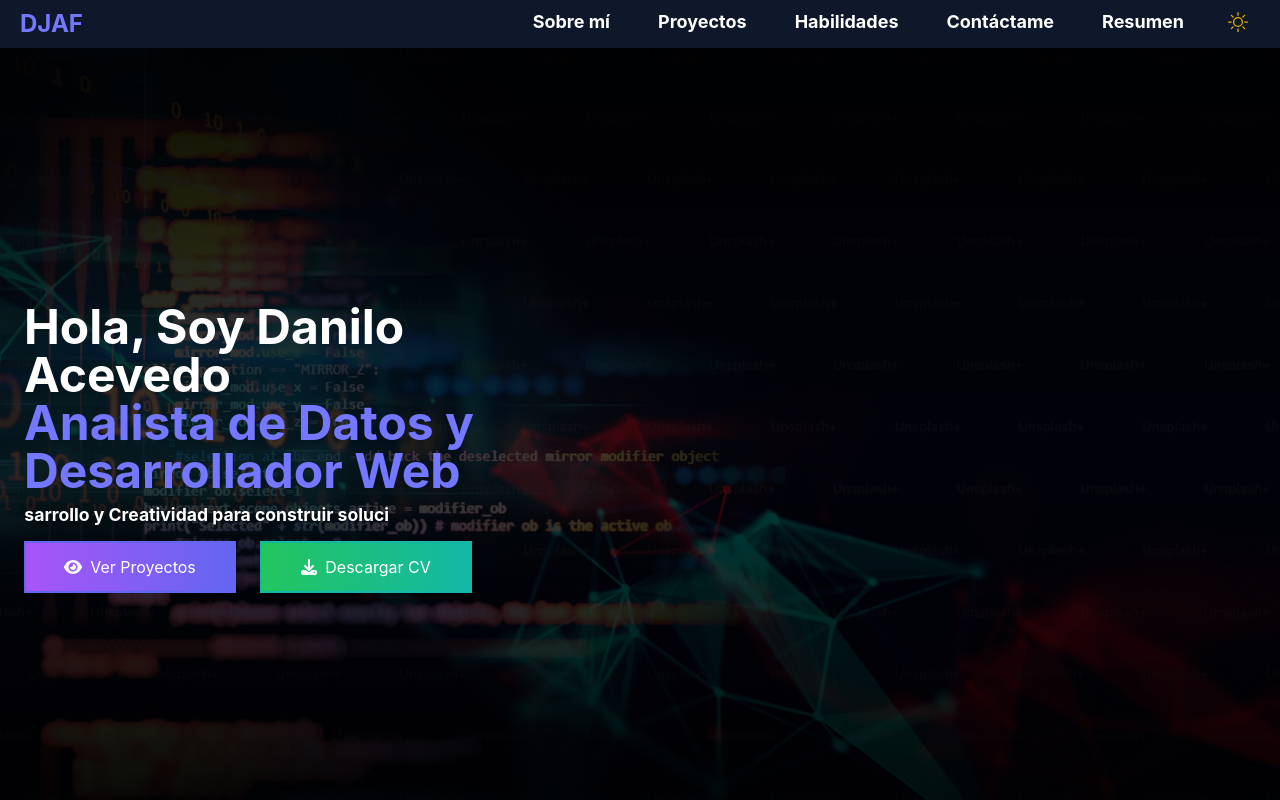
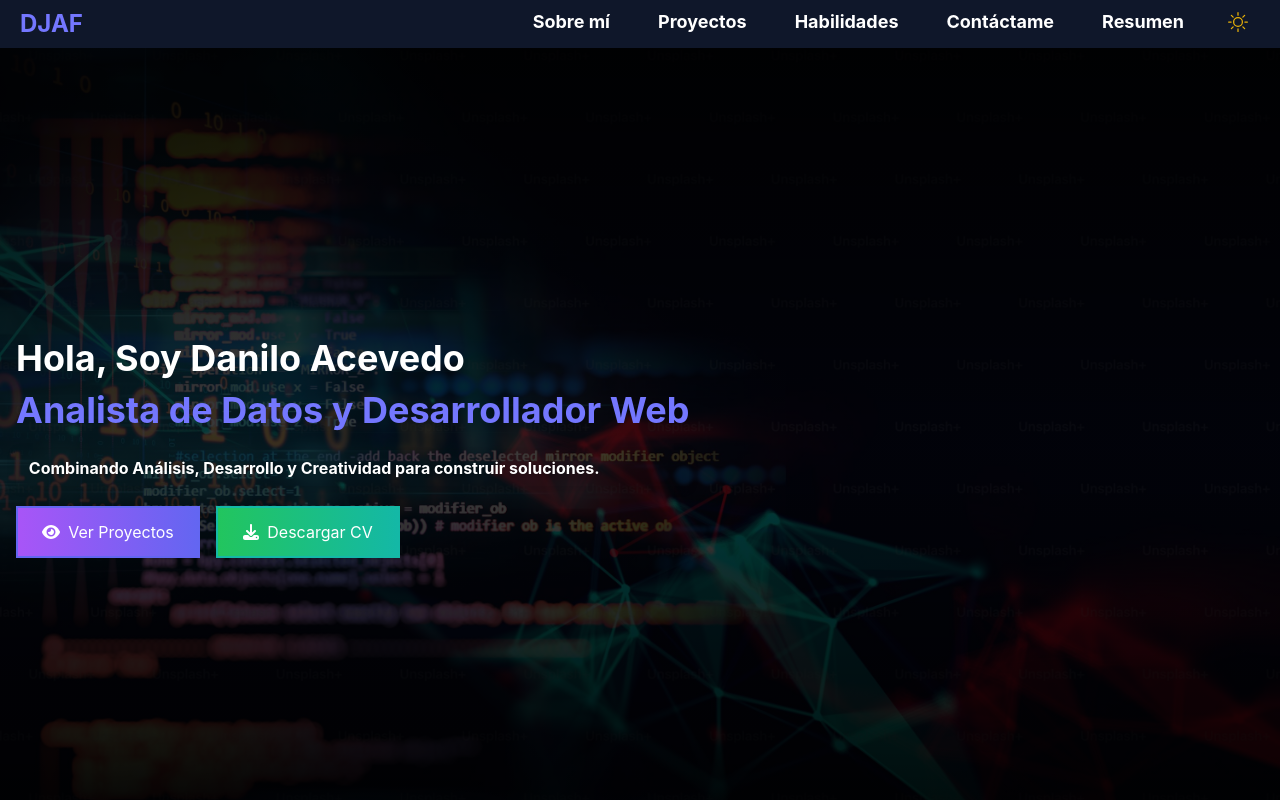
Before and after one commit to DaniloAcevedo2000/portafolioDJAF, a React (Create React App) app: page / in a window 1280 px wide. Shown: the top 800 px of the page. Built offline with nearby package versions, Linux system fonts and the light colour scheme; the HTML template or start-up script is replaced by a standard one.

Commit message:
Actualizacion de animaciones

```diff
--- a/src/App.css
+++ b/src/App.css
@@ -323,12 +323,18 @@ nav li a:hover {
 }
 
 /* Marquee animation */
-.animate-marquee {
+/* .animate-marquee {
+    display: inline-block;
     animation: marquee 14s linear infinite;
     white-space: nowrap;
     overflow: hidden;
+}
+
+.marquee-container {
+    overflow: hidden;
     width: 100%;
-}
+    position: relative;
+} */
 
 .text-highlight {
     font-weight: bold;
--- a/src/components/Hero/index.js
+++ b/src/components/Hero/index.js
@@ -40,7 +40,7 @@ const Hero = () => {
 
     return (
         <section
-            className="relative bg-cover bg-center min-h-screen w-full flex items-center justify-center"
+            className="relative bg-cover bg-center bg-no-repeat min-h-screen w-full flex items-center justify-center"
             style={{
                 backgroundImage: `url(${HeroImg})`,
             }}
@@ -49,10 +49,10 @@ const Hero = () => {
             <div className="absolute inset-0 bg-gradient-to-b from-black via-black/80 to-black opacity-95"></div>
 
             {/* Contenido */}
-            <div className="container relative z-10 mx-auto grid md:grid-cols-2 items-center">
-                <div className="hero-info text-white px-4 md:px-6">
+            <div className="container relative z-10 mx-auto flex flex-col items-center md:flex-row md:items-center px-4">
+                <div className="hero-info text-white text-center md:text-left">
                     {/* Animación de frases */}
-                    <div className="text-2xl md:text-5xl font-bold leading-loose">
+                    <div className="text-xl md:text-4xl font-bold leading-loose space-y-3">
                         {visiblePhrases.map((phrase, index) => (
                             <h6
                                 key={index}
@@ -63,19 +63,18 @@ const Hero = () => {
                         ))}
                     </div>
 
-                    {/* Descripción */}
-                    <div className="overflow-hidden">
-                        <p className="py-5 text-highlight animate-marquee">
+                    {/* Descripción animate-marquee*/}
+                    <div className="marquee-container py-5">
+                        <p className="text-highlight text-sm md:text-base ">
                             Combinando Análisis, Desarrollo y Creatividad para construir soluciones.
                         </p>
                     </div>
-
                     {/* Botones */}
-                    <div className="flex flex-col md:flex-row gap-4 md:gap-6 w-full max-w-md">
+                    <div className="flex flex-col md:flex-row gap-4 w-full max-w-sm">
                         <button
                             onClick={scrollToProjects}
                             aria-label="Ver proyectos"
-                            className="w-full md:w-1/2 btn bg-gradient-to-r from-purple-500 to-indigo-500 border-2 border-indigo-500 text-white px-6 py-3 hover:from-transparent hover:to-transparent hover:border-white flex items-center justify-center transition-all duration-300 focus:ring focus:outline-none"
+                            className="w-full btn bg-gradient-to-r from-purple-500 to-indigo-500 border-2 border-indigo-500 text-white px-6 py-3 hover:from-transparent hover:to-transparent hover:border-white transition-all duration-300 focus:ring focus:outline-none"
                         >
                             <FontAwesomeIcon icon={faEye} className="mr-2" />
                             Ver Proyectos
@@ -84,7 +83,7 @@ const Hero = () => {
                         <button
                             onClick={downloadCV}
                             aria-label="Descargar CV"
-                            className="w-full md:w-1/2 btn bg-gradient-to-r from-green-500 to-teal-500 border-2 border-teal-500 text-white px-6 py-3 hover:from-transparent hover:to-transparent hover:border-white flex items-center justify-center transition-all duration-300 focus:ring focus:outline-none"
+                            className="w-full btn bg-gradient-to-r from-green-500 to-teal-500 border-2 border-teal-500 text-white px-6 py-3 hover:from-transparent hover:to-transparent hover:border-white transition-all duration-300 focus:ring focus:outline-none"
                         >
                             <FontAwesomeIcon icon={faDownload} className="mr-2" />
                             Descargar CV
```
